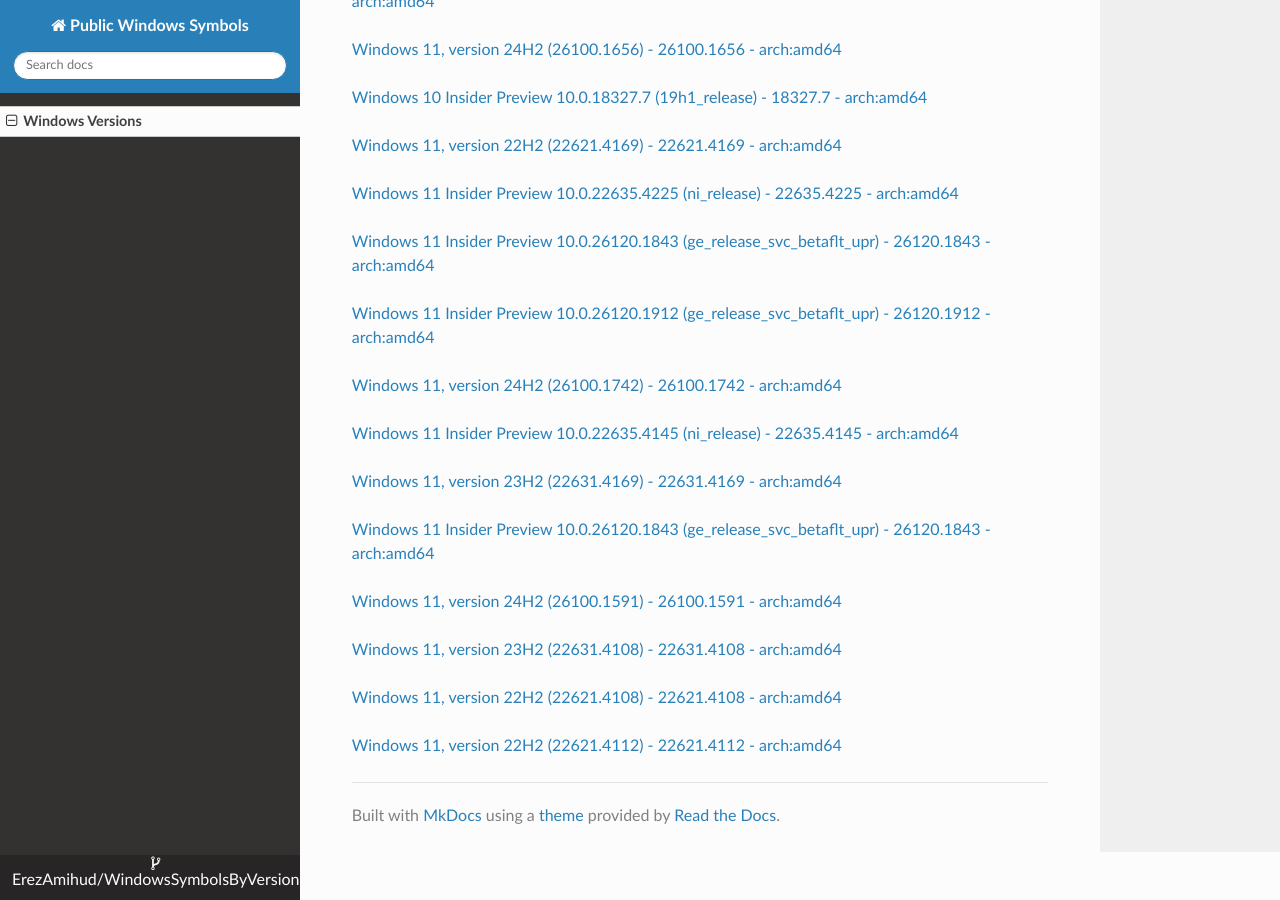
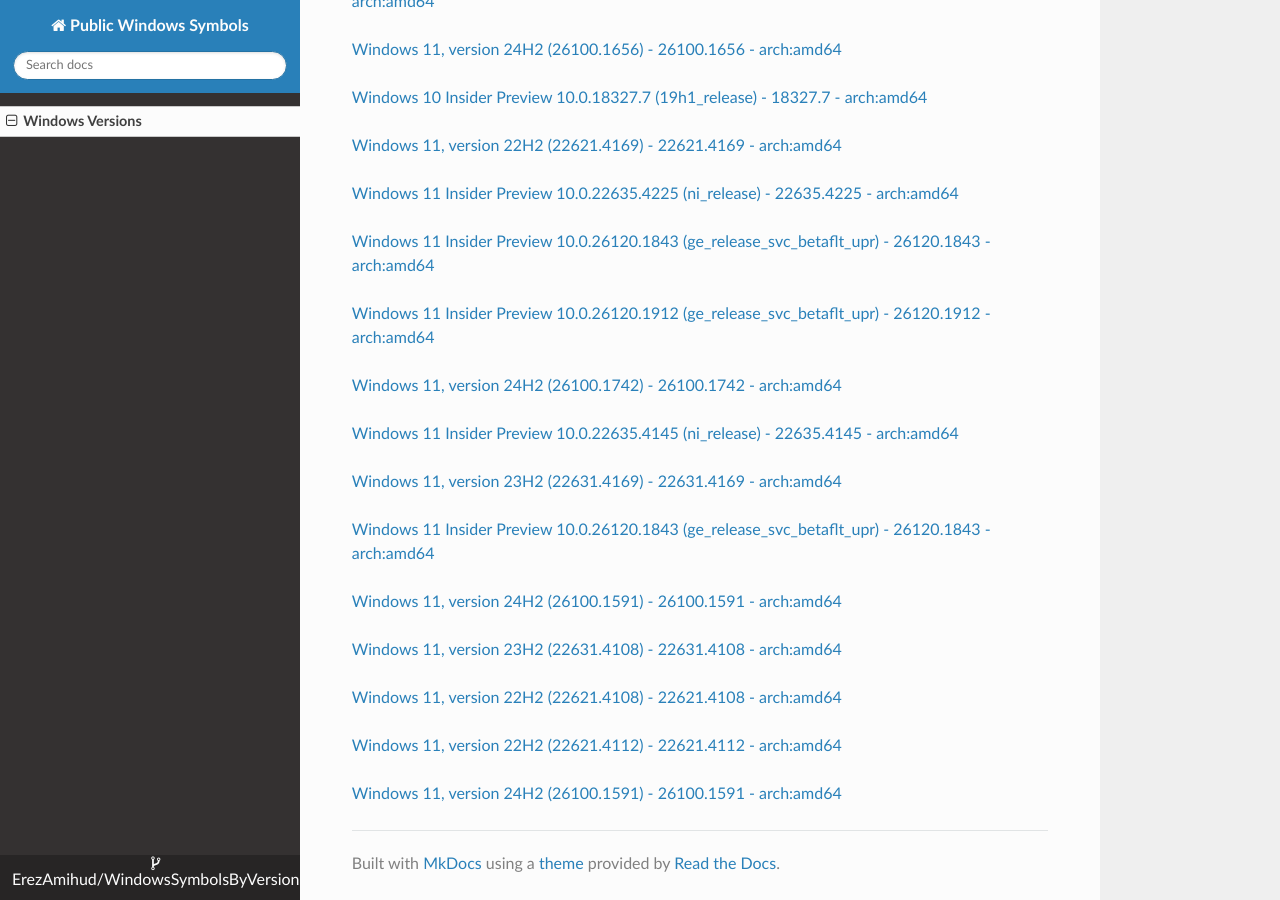
Before and after one commit to ErezAmihud/WindowsSymbolsByVersion, an MkDocs documentation site: the page built from docs/index.md, in a window 1280 px wide and 900 px high, scrolled down 4781 px. Built offline with MkDocs 1.6.1, drawn with Linux system fonts in a browser that asks for light colours; nearby versions of some CDN libraries.

Commit message:
Automated commit, add manifest for df9477d8-1bf3-4847-b928-24e20e441486

```diff
--- a/docs/index.md
+++ b/docs/index.md
@@ -236,3 +236,6 @@
 
 
 [Windows 11, version 22H2 (22621.4112) - 22621.4112 - arch:amd64](https://github.com/ErezAmihud/WindowsSymbolsByVersion/blob/main/manifests/9c97ebe6-2486-404b-bf10-f51d51bb0f92.manifest)
+
+
+[Windows 11, version 24H2 (26100.1591) - 26100.1591 - arch:amd64](https://github.com/ErezAmihud/WindowsSymbolsByVersion/blob/main/manifests/df9477d8-1bf3-4847-b928-24e20e441486.manifest)
```
Also changed, not shown: process_builds.json (+1 -1 lines).
